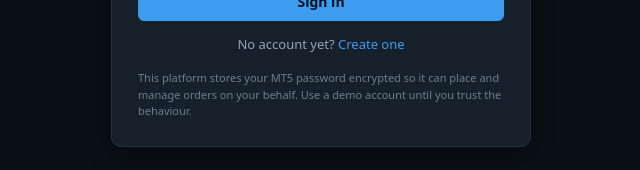
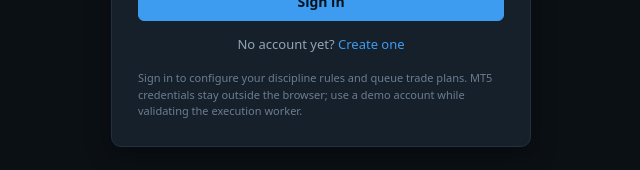
Before and after one commit to GodBoii/trade-cognition, a Next.js app: page /login in a window 1280 px wide. Shown: the part 520-690 px from the top of the page, without its empty margins (319-959 px from the left). Built offline with nearby package versions, Linux system fonts and the light colour scheme; no server answers.

Commit message:
views(auth): refine sign-in view for direct Supabase authentication

```diff
--- a/components/views/SignInView.tsx
+++ b/components/views/SignInView.tsx
@@ -154,8 +154,8 @@ export default function SignInView() {
         </div>
 
         <p className="tiny faint mt mb-0">
-          This platform stores your MT5 password encrypted so it can place and manage orders on your
-          behalf. Use a demo account until you trust the behaviour.
+          Sign in to configure your discipline rules and queue trade plans. MT5 credentials stay
+          outside the browser; use a demo account while validating the execution worker.
         </p>
       </div>
     </div>
```
